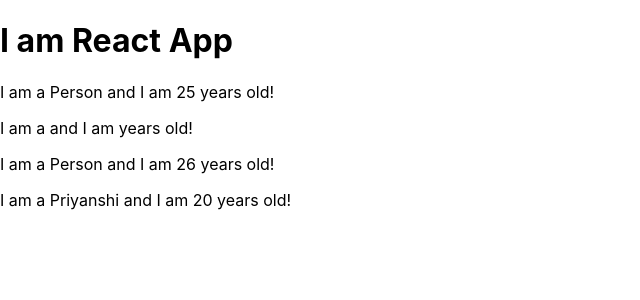
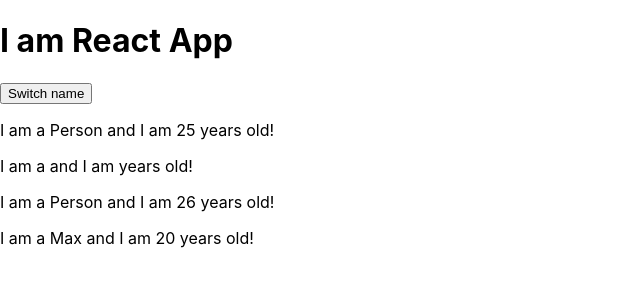
Before and after one commit to priyanshi0799/ReactPracticeFiles, a React (Create React App) app: page / in a window 1280 px wide. Shown: the top 300 px of the page, without its empty margins (0-640 px from the left). Built offline with nearby package versions, Linux system fonts and the light colour scheme.

Commit message:
manipulating state

```diff
--- a/src/App.js
+++ b/src/App.js
@@ -1,14 +1,38 @@
-import React from 'react';
+import React , {Component} from 'react';
 import Person from './Person/Person';
 
-function App() {
+class App extends Component{
+
+  state = {
+    persons: [
+      {name: "Max", age: 20},
+      {name: "Manu", age: 29},
+      {name: "Stephanie", age: 26},
+    ]
+  }
+
+  switchNameHandler = () => {
+    console.log('Was clicked')
+    this.setState({
+      persons: [
+        {name: "Maximillian", age: 20},
+        {name: "Manu", age: 29},
+        {name: "Stephanie", age: 27},
+      ]
+    })
+  }
+
+  render(){
     return (
       <div>
         <h1>I am React App</h1>
+        <button onClick={this.switchNameHandler}>Switch name</button>
         <Person />
-      <Person name="Priyanshi" age="20"/>
+        <Person name={this.state.persons[0].name} age={this.state.persons[0].age}/>
       </div>
     );
+  }
+
   // return React.createElement('div',{className:'App'},React.createElement('h1',null,'Hi There'))
 }
 
```
Lines whose indentation alone changed are shown as unchanged.
